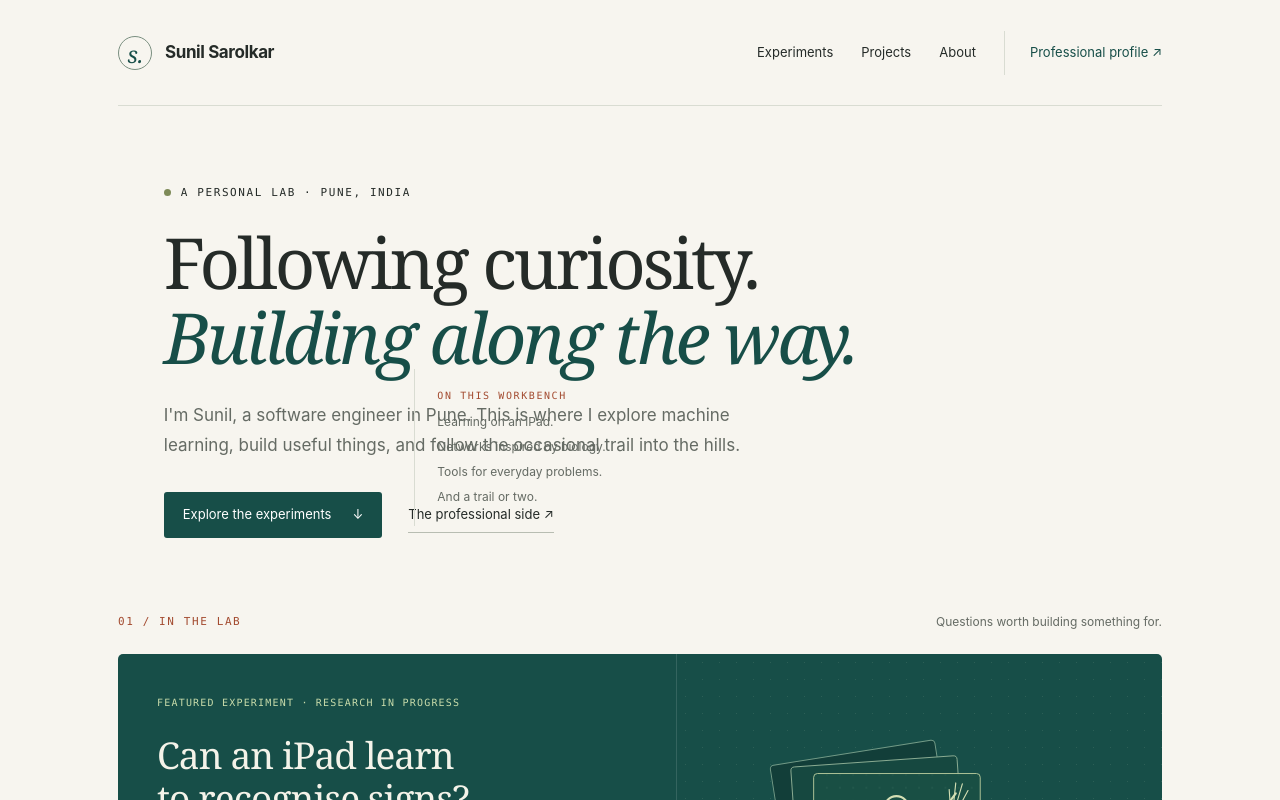
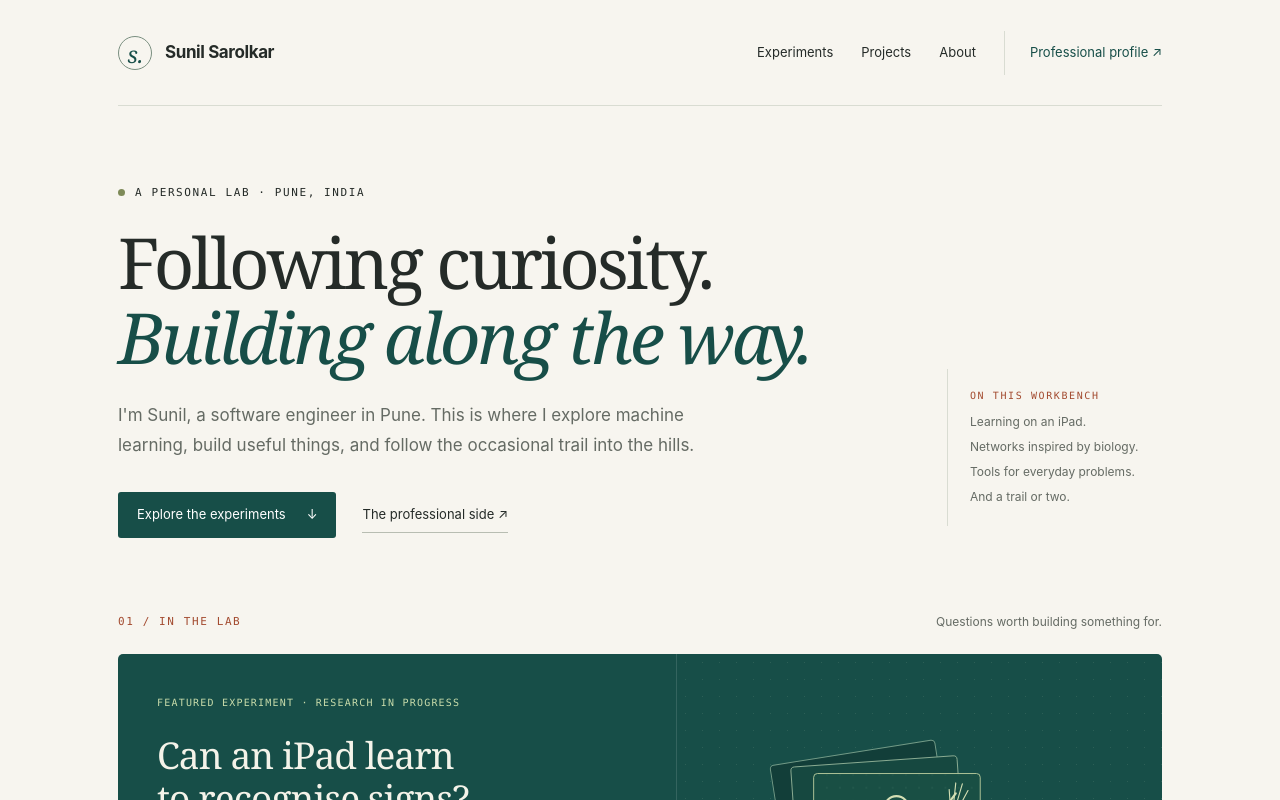
Before and after one commit to spsarolkar/sunilsarolkar.in, a Next.js app: page / in a window 1280 px wide. Shown: the top 800 px of the page. Built offline with nearby package versions, Linux system fonts and the light colour scheme.

Commit message:
fix: isolate homepage layout from DaisyUI hero styles

```diff
--- a/app/lab.css
+++ b/app/lab.css
@@ -17,11 +17,11 @@ nav{display:flex;gap:28px;align-items:center;font-size:13px}
 nav .professional{border-left:1px solid var(--rule);padding-left:25px;color:var(--teal)}
 .eyebrow{font:11px/1.4 ui-monospace,SFMono-Regular,Consolas,monospace;letter-spacing:1.6px;text-transform:uppercase}
 .rust{color:var(--rust)}
-.hero{padding:79px 0 75px;display:grid;grid-template-columns:1fr 215px;gap:45px;align-items:center}
+.lab-hero{padding:79px 0 75px;display:grid;grid-template-columns:1fr 215px;gap:45px;align-items:center}
 .hello{display:flex;align-items:center;gap:10px;margin-bottom:25px}
 .dot{width:7px;height:7px;border-radius:50%;background:#7e8a58;display:inline-block}
-.hero h1{font-size:clamp(46px,5.5vw,72px);letter-spacing:-3px;line-height:1.06;max-width:760px}
-.hero h1 em{color:var(--teal);font-weight:400}
+.lab-hero h1{font-size:clamp(46px,5.5vw,72px);letter-spacing:-3px;line-height:1.06;max-width:760px}
+.lab-hero h1 em{color:var(--teal);font-weight:400}
 .intro{margin-top:25px;max-width:590px;color:var(--muted);font-size:17px;line-height:1.8}
 .hero-links{display:flex;gap:26px;align-items:center;margin-top:31px;font-size:13px}
 .solid-link{background:var(--teal);color:#fff;padding:12px 19px;display:inline-flex;align-items:center;gap:21px;border-radius:3px;min-height:46px}
@@ -84,8 +84,8 @@ nav .professional{border-left:1px solid var(--rule);padding-left:25px;color:var(
 .top{min-height:100px;flex-wrap:wrap;padding:21px 0;gap:16px}
 nav{gap:19px;flex-wrap:wrap}
 nav .professional{padding-left:17px}
-.hero{grid-template-columns:1fr;padding:52px 0;gap:0}
-.hero h1{font-size:57px}
+.lab-hero{grid-template-columns:1fr;padding:52px 0;gap:0}
+.lab-hero h1{font-size:57px}
 .margin-note{display:none}
 .feature{grid-template-columns:1fr 0.85fr}
 .feature-copy{padding:30px 25px}
@@ -103,9 +103,9 @@ nav .professional{padding-left:17px}
 .brand-mark{width:29px;height:29px;font-size:20px}
 nav{gap:16px;font-size:11px}
 nav .professional{border:0;padding-left:0}
-.hero{padding:43px 0 45px}
+.lab-hero{padding:43px 0 45px}
 .hello{margin-bottom:22px;font-size:10px}
-.hero h1{font-size:46px;letter-spacing:-2px}
+.lab-hero h1{font-size:46px;letter-spacing:-2px}
 .intro{font-size:15px;margin-top:22px}
 .hero-links{gap:20px;font-size:12px;flex-wrap:wrap}
 .feature{grid-template-columns:1fr}
--- a/app/page.tsx
+++ b/app/page.tsx
@@ -3,7 +3,7 @@ export default function Home() {
     return (<div className="wrap">
 
 
-    <section className="hero">
+    <section className="lab-hero">
     <div>
     <p className="hello eyebrow">
     <span className="dot"></span>A personal lab · Pune, India</p>
```
Also changed, not shown: 1 other file (tests, documents, lock files or other folders).
